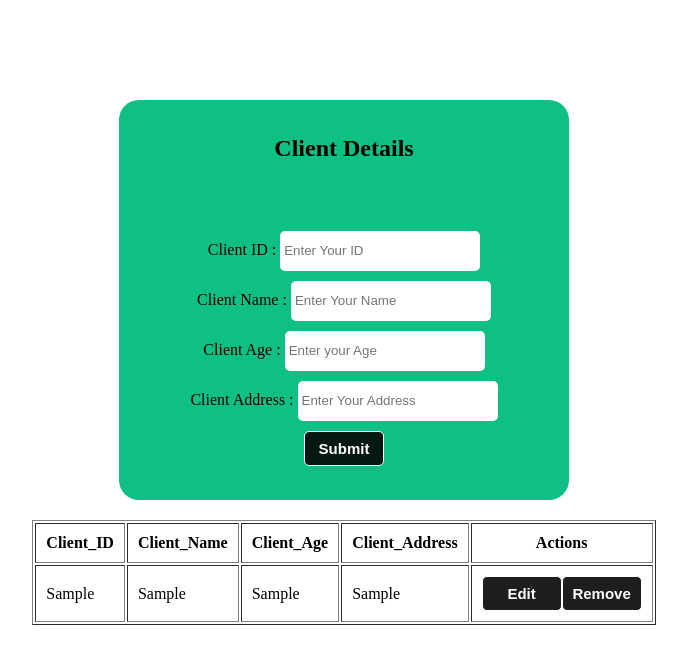
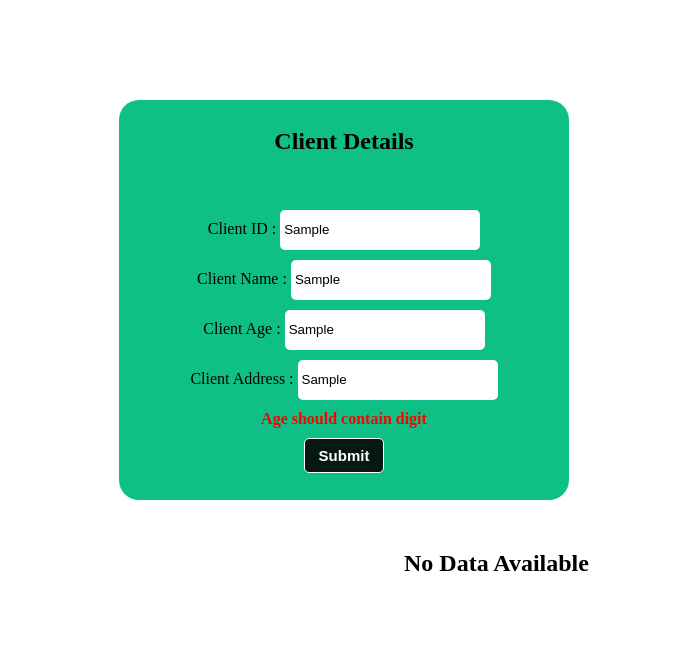
Before and after one commit to Sonia-Khatun/React_Code, a React (Vite) app: page / in a window 1280 px wide. Both pictures are taken after typing "Sample", "Sample", "Sample", "Sample" into the empty fields and a click on the button "Submit". Shown: the top 664 px of the page, without its empty margins (296-983 px from the left). Built offline with nearby package versions, Linux system fonts and the light colour scheme.

Commit message:
Added form Validation

```diff
--- a/src/Components/ClientChild.jsx
+++ b/src/Components/ClientChild.jsx
@@ -4,8 +4,10 @@ import './clientForm.css'
 export default function ClientChild(props) {
   const clientDet = props.newClient;
   const removeRow = props.removeClient;
-  const editDet = props.editClient;
-  return (
+  const editData = props.editClient;
+  return clientDet.length === 0 ? (
+    <p className='child-text'>No Data Available</p>
+  ) :  (
     <table border="1" cellPadding="10">
     <thead>
       <tr>
@@ -25,7 +27,7 @@ export default function ClientChild(props) {
           <td>{client.clientAge}</td>
           <td>{client.clientAddress}</td>
           <td>
-            <button className='btn'onClick={()=> editDet(index)}>Edit</button>
+            <button className='btn'onClick={()=> editData(index)}>Edit</button>
             <button className='btn' onClick={()=> removeRow(index)}>Remove</button>
           </td>
         </tr>
--- a/src/Components/ClientForm.jsx
+++ b/src/Components/ClientForm.jsx
@@ -12,9 +12,10 @@ export default function ClientForm() {
   const [clients, setclients] = useState([]);
   const [editingIndex, setEditingIndex] = useState(null);
 
+  const [error, setError] = useState("")
 
   const handlechange = (e) => {
-    console.log(e.target.name, e.target.value);
+    // console.log(e.target.name, e.target.value);
 
     setformData({
       ...formData,
@@ -45,20 +46,46 @@ export default function ClientForm() {
 const handleSubmit = (e) => {
   e.preventDefault();
 
+
+
+  const regex = /^[A-Za-z\s]*$/;
+
+  if(!regex.test(formData.clientName)){
+    setError("Name should contain Character");
+    return;
+  }
+  const reg = /[0-9]/;
+
+  if(!reg.test(formData.clientAge)){
+    setError("Age should contain digit");
+    return;
+  }
+
+   const duplicateID = clients.find((client) =>
+    client.clientID === formData.clientID
+  )
+
+  if(duplicateID){
+    setError("ClientID already exist");
+    return;
+  }
+
   if (editingIndex === null) {
-    // 👉 NEW CLIENT
+    // New Client
     setclients([...clients, formData]);
   } else {
-    // 👉 EDIT CLIENT
+    // Edit client
     const updatedClients = clients.map((client, index) => {
       if (index === editingIndex) {
-        return formData;   // edited data
+        return formData;
       }
       return client;
     });
     setclients(updatedClients);
     setEditingIndex(null);
   }
+
+
 
   setformData({
     clientID: "",
@@ -82,7 +109,7 @@ const handleSubmit = (e) => {
   // };
 
   const handleRemove =(indexToRemove) => {
-    const updatedClient = clients.filter((client, index) => {
+    const updatedClient = clients.filter((_, index) => {
       return index !== indexToRemove;
     });
     setclients(updatedClient)
@@ -144,6 +171,7 @@ const handleSubmit = (e) => {
               onChange={handlechange}
             />
           </div>
+          {error && <p style={{color: "red", fontWeight: 600}}>{error}</p>}
           <button className="btn" type="submit">
             Submit
           </button>
--- a/src/Components/clientForm.css
+++ b/src/Components/clientForm.css
@@ -39,3 +39,9 @@
 table{
     margin-top: 20px;
 }
+.child-text{
+    font-size: x-large;
+    font-weight: 600;
+    padding-left: 700px;
+    padding-top: 50px;
+}
```
